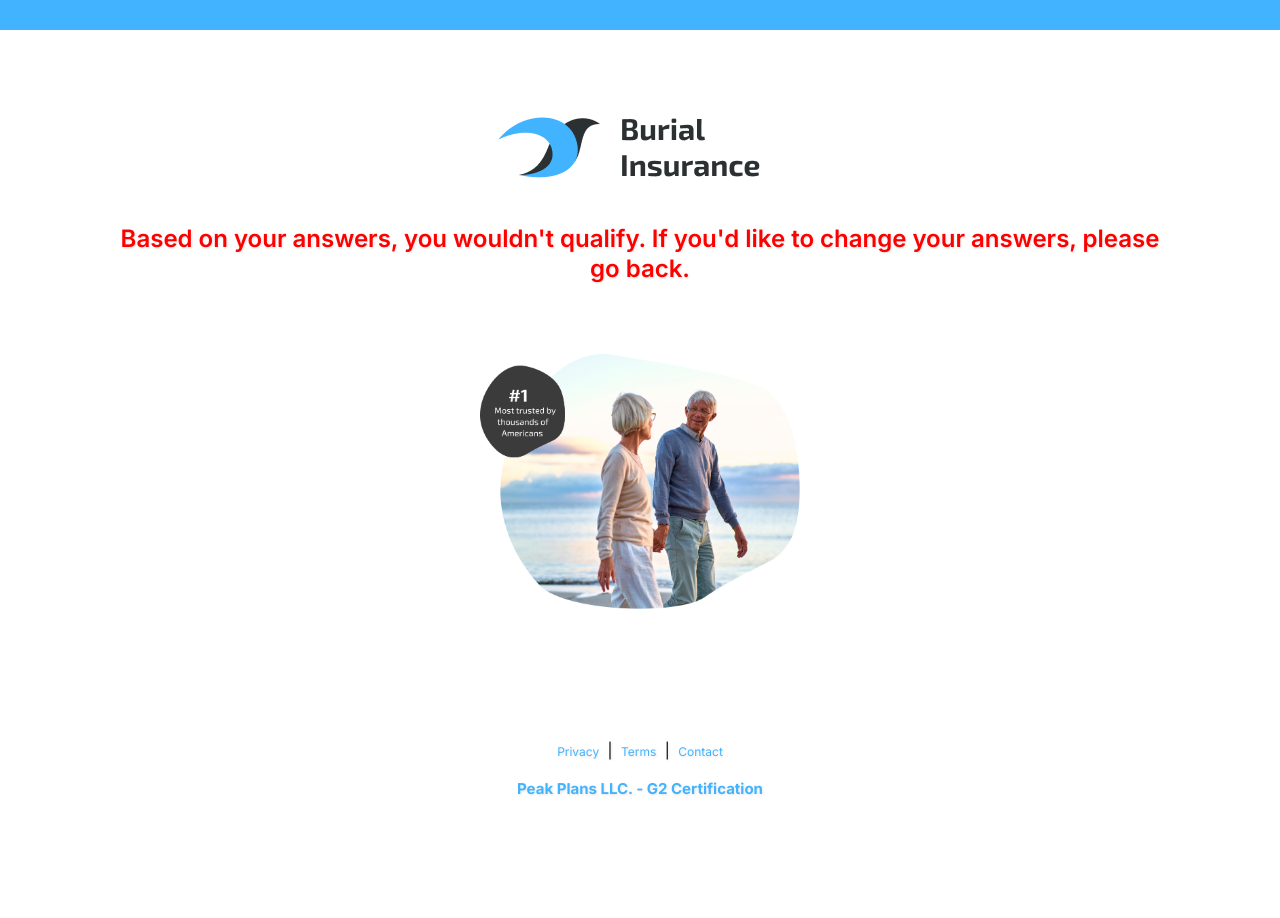
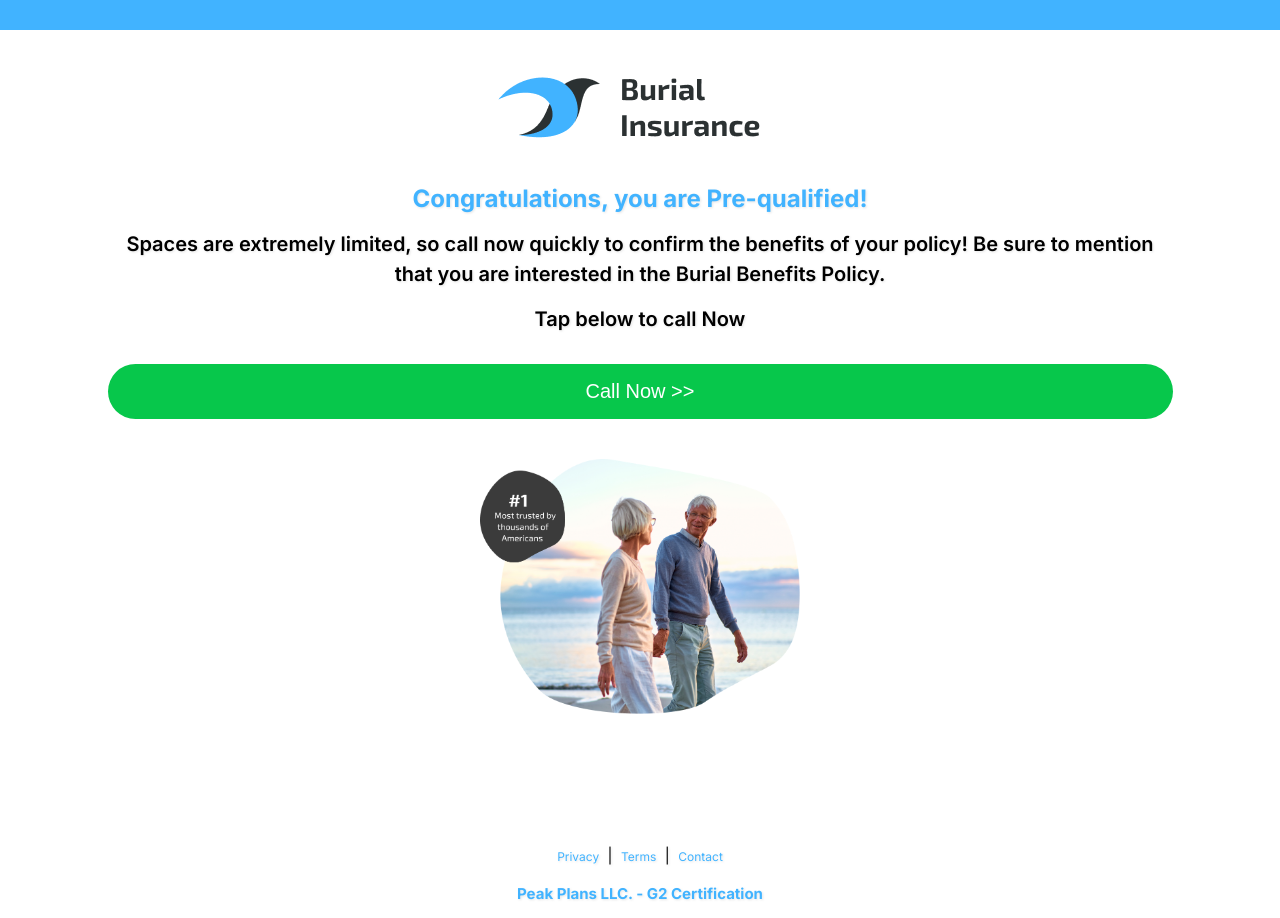
Before and after one commit to nemanja2809/lp-test, a plain HTML site: page p3/index.html in a window 1280 px wide. Before the commit the page ends 813 px from the top, so only its background shows below. Drawn offline with Linux system fonts and the light colour scheme.

Commit message:
btn, scripts....

```diff
--- a/css/nstart.css
+++ b/css/nstart.css
@@ -696,7 +696,29 @@ hr {
     text-decoration: none;
 
   }
-  .btn-yes:hover{
+  .btn-yes2{
+    border-radius: 55px;
+    display: block;
+    border-style: none;
+    z-index: 2;
+    width: 249px;
+    height: 55px;
+    background: rgb(7, 199, 75);
+    box-shadow: none;
+    text-shadow: none;
+    color: #fff;
+    border-width: undefinedpx;
+    border-color: undefined;
+    font-size: 20px;
+    line-height: 55px;
+    font-weight: 400;
+    font-family: Arial, sans-serif;
+    font-style: normal;
+    text-align: center;
+    text-decoration: none;
+
+  }
+  .btn-yes:hover,.btn-yes2:hover {
     background: rgb(2, 174, 62);
 
   }
@@ -737,15 +759,7 @@ hr {
 }
 .homeinfo p span{font-weight: 700;}
 
-@media only screen and (min-width: 48em) {
-  .homeinfo{
-    margin-top: 40px;
-    padding: 40px 20px;
-    font-size: 20px;
-    line-height: 30px;
-    font-weight: 600;
-  }
-}
+
 
 .img-wrap img{
   margin-top: 40px;
@@ -879,3 +893,16 @@ order:2;
   margin-top: 20px;
   font-size: 24px;
 }
+
+@media only screen and (min-width: 48em) {
+  .homeinfo{
+    padding: 40px 20px;
+    font-size: 20px;
+    line-height: 30px;
+    font-weight: 600;
+  }
+  .ltxt {
+    max-width: 560px;
+    margin:0 auto;
+  }
+}
--- a/p3/index.html
+++ b/p3/index.html
@@ -12,7 +12,7 @@
 
 
    </head>
-      <body onload="body()">
+      <body onload="overflownumbers()">
       <header>
       </header>
       <section class="homeinfo">
@@ -21,9 +21,22 @@
                <div class="col-mob-12 text-center">
                      <img src="/img/nelogo.png">
 
-                  <p class="mt-3 mb-3 perror">
+                  <!-- <p class="mt-3 mb-3 perror">
                     Based on your answers, you wouldn't qualify. If you'd like to change your answers, please go back.
-                </p>
+                </p> -->
+                <p class="mt-3 cong">
+                  Congratulations, you are Pre-qualified!
+               </p>
+               <p>
+                  Spaces are extremely limited, so call now quickly to confirm the benefits of your policy! Be sure to mention that you are interested in the Burial Benefits Policy.
+               </p>
+               <p>
+                  Tap below to call Now
+               </p>
+
+                <div class="btn-wrap mt-5">
+                  <a id="callButton" href="" class="btn-yes2 w100">Call Now >></a>
+               </div>
 
 
 
@@ -53,35 +66,23 @@
      </footer>
 
 
-   <script>
-      function updateTitle() {
-         document.getElementById("pageTitle").innerText = G2DisplayName;
-      }
 
-      updateTitle();
-
-      function body() {
-         document.getElementById("G2Elementname").innerHTML = G2DisplayName;
-         document.getElementById("G2Element").href = G2Link;
-      }
-
-   </script>
 
    <div id="loom-companion-mv3" ext-id="liecbddmkiiihnedobmlmillhodjkdmb">
       <section id="shadow-host-companion"></section>
    </div>
    <script>
-      const currentURL = window.location.href;
-      const urlParams = currentURL.split("?");
+      function overflownumbers() {
+          document.getElementById('G2Elementname').innerHTML = G2DisplayName;
+          document.getElementById('G2Element').href = G2Link;
+          document.getElementById("callButton").href = `tel: ${overflowNumber}`;
 
-      if (urlParams.length > 1) {
-         const params = urlParams.at(-1);
-         const buttons = document.getElementsByClassName("lp-button-react");
-         for (button of buttons) {
-               button.href += `?${params}`;
-         }
+          script = document.createElement("script");
+          script.src = `https://b-js.ringba.com/${overflowRingbaCampaignID}`;
+          script.async = true;
+          document.body.appendChild(script);
       }
-   </script>
+  </script>
 
 
    <script type="text/javascript" src="/js/jquery.min.js"></script>
```
Also changed, not shown: index.html (+1 -1 lines), p2/index.html (+77 -25 lines).
